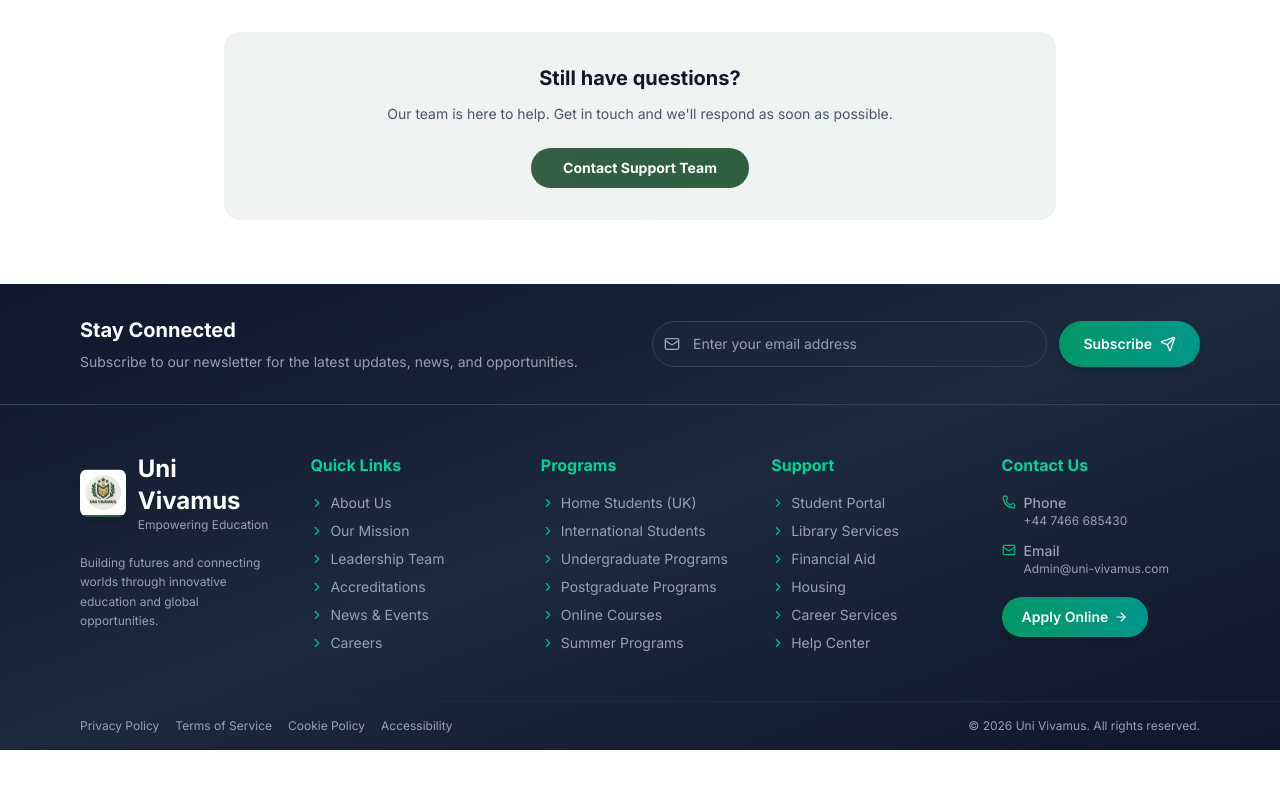
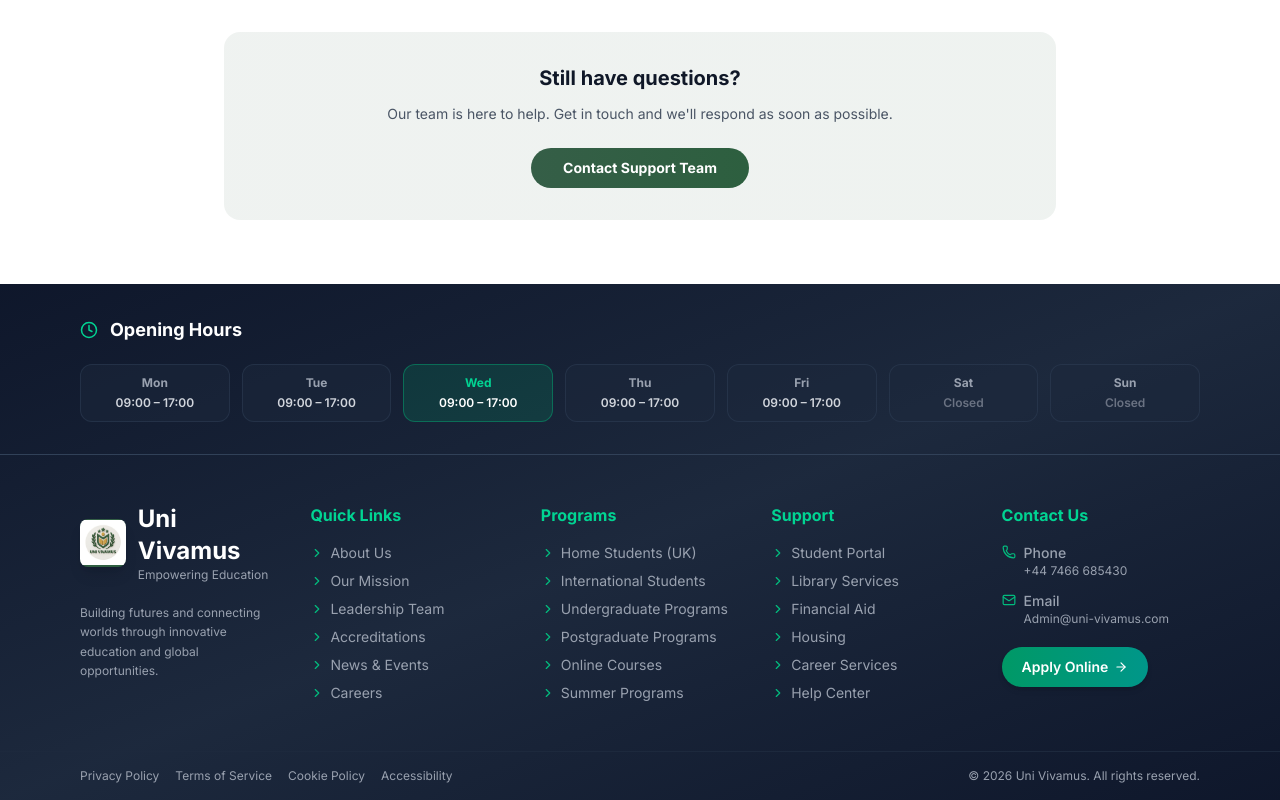
Before and after one commit to MuhammadUsman673/university, a Next.js app: page /contact in a window 1280 px wide. Shown: the part 2348-3148 px from the top of the page. Before the commit the page ends 3098 px from the top, so only its background shows below. Built offline with nearby package versions, Linux system fonts and the light colour scheme; a web font is replaced by a local one.

Commit message:
Your commit message

```diff
--- a/app/components/ContactForm.js
+++ b/app/components/ContactForm.js
@@ -56,7 +56,7 @@ const INFO_CARDS = [
     title: 'Global Campuses',
     subtitle: '12 campuses across UK & worldwide',
     value: 'Find Your Campus →',
-    href: '/campuses',
+    href: '#',
     gradient: 'from-emerald-700 to-teal-600',
   },
 ];
--- a/app/components/Footer.js
+++ b/app/components/Footer.js
@@ -6,27 +6,24 @@ import Image from 'next/image';
 import {
   Mail,
   Phone,
-  Send,
   ChevronRight,
-  ArrowRight
+  ArrowRight,
+  Clock
 } from 'lucide-react';
-import { useState } from 'react';
+
+const hours = [
+  { day: 'Mon', time: '09:00 – 17:00' },
+  { day: 'Tue', time: '09:00 – 17:00' },
+  { day: 'Wed', time: '09:00 – 17:00' },
+  { day: 'Thu', time: '09:00 – 17:00' },
+  { day: 'Fri', time: '09:00 – 17:00' },
+  { day: 'Sat', time: 'Closed' },
+  { day: 'Sun', time: 'Closed' },
+];
+
+const today = new Date().toLocaleDateString('en-GB', { weekday: 'short' });
 
 const Footer = () => {
-  const [email, setEmail] = useState('');
-  const [isSubmitting, setIsSubmitting] = useState(false);
-
-  const handleNewsletterSubmit = (e) => {
-    e.preventDefault();
-    setIsSubmitting(true);
-    // Add your newsletter logic here
-    setTimeout(() => {
-      setIsSubmitting(false);
-      setEmail('');
-      alert('Thank you for subscribing!');
-    }, 1000);
-  };
-
   const quickLinks = [
     { name: 'About Us' },
     { name: 'Our Mission' },
@@ -56,41 +53,33 @@ const Footer = () => {
 
   return (
     <footer className="bg-gradient-to-br from-slate-900 via-slate-800 to-slate-900 text-white">
-      {/* Newsletter Section */}
+
+      {/* Hours Banner */}
       <div className="border-b border-slate-700">
         <div className="max-w-6xl mx-auto px-4 py-8">
-          <div className="grid md:grid-cols-2 gap-6 items-center">
-            <div>
-              <h3 className="text-xl font-bold mb-2">
-                Stay Connected
-              </h3>
-              <p className="text-gray-400 text-sm">
-                Subscribe to our newsletter for the latest updates, news, and opportunities.
-              </p>
-            </div>
-            <form onSubmit={handleNewsletterSubmit} className="flex gap-3">
-              <div className="flex-1 relative">
-                <Mail className="absolute left-3 top-1/2 -translate-y-1/2 text-gray-400" size={16} />
-                <input
-                  type="email"
-                  value={email}
-                  onChange={(e) => setEmail(e.target.value)}
-                  placeholder="Enter your email address"
-                  required
-                  className="w-full pl-10 pr-4 py-3 bg-slate-800/50 border border-slate-700 rounded-full text-white placeholder-gray-400 text-sm focus:outline-none focus:border-emerald-500 transition-colors"
-                />
-              </div>
-              <motion.button
-                whileHover={{ scale: 1.05 }}
-                whileTap={{ scale: 0.95 }}
-                type="submit"
-                disabled={isSubmitting}
-                className="bg-gradient-to-r from-emerald-600 to-teal-600 hover:from-emerald-700 hover:to-teal-700 px-6 py-3 rounded-full font-semibold text-sm flex items-center gap-2 shadow-md hover:shadow-lg transition-all disabled:opacity-50"
-              >
-                {isSubmitting ? 'Subscribing...' : 'Subscribe'}
-                <Send size={16} />
-              </motion.button>
-            </form>
+          <div className="flex items-center gap-3 mb-5">
+            <Clock size={18} className="text-emerald-400" />
+            <h3 className="text-lg font-bold text-white">Opening Hours</h3>
+          </div>
+          <div className="grid grid-cols-2 sm:grid-cols-4 md:grid-cols-7 gap-3">
+            {hours.map(({ day, time }) => {
+              const isToday = today === day;
+              return (
+                <div
+                  key={day}
+                  className={`rounded-xl px-3 py-2.5 text-center ${
+                    isToday
+                      ? 'bg-emerald-600/20 border border-emerald-500/40'
+                      : 'bg-slate-800/50 border border-slate-700/50'
+                  }`}
+                >
+                  <p className={`text-xs font-bold mb-1 ${isToday ? 'text-emerald-400' : 'text-gray-400'}`}>{day}</p>
+                  <p className={`text-xs font-semibold ${time === 'Closed' ? 'text-gray-500' : isToday ? 'text-white' : 'text-gray-300'}`}>
+                    {time}
+                  </p>
+                </div>
+              );
+            })}
           </div>
         </div>
       </div>
@@ -99,7 +88,7 @@ const Footer = () => {
       <div className="max-w-6xl mx-auto px-4 py-12">
         <div className="grid grid-cols-1 md:grid-cols-2 lg:grid-cols-5 gap-8">
 
-          {/* Brand Column - EXACT SAME LOGO AS NAVBAR */}
+          {/* Brand Column */}
           <div className="lg:col-span-1">
             <Link href="/" className="flex items-center gap-3 group mb-5">
               <motion.div
@@ -128,7 +117,7 @@ const Footer = () => {
             </p>
           </div>
 
-          {/* Quick Links - Non-clickable */}
+          {/* Quick Links */}
           <div>
             <h4 className="text-base font-bold mb-4 text-emerald-400">Quick Links</h4>
             <ul className="space-y-2">
@@ -143,7 +132,7 @@ const Footer = () => {
             </ul>
           </div>
 
-          {/* Programs - Non-clickable */}
+          {/* Programs */}
           <div>
             <h4 className="text-base font-bold mb-4 text-emerald-400">Programs</h4>
             <ul className="space-y-2">
@@ -158,7 +147,7 @@ const Footer = () => {
             </ul>
           </div>
 
-          {/* Support & Resources - Non-clickable */}
+          {/* Support */}
           <div>
             <h4 className="text-base font-bold mb-4 text-emerald-400">Support</h4>
             <ul className="space-y-2">
@@ -173,13 +162,10 @@ const Footer = () => {
             </ul>
           </div>
 
-          {/* Contact Info - Only Email is clickable */}
+          {/* Contact Info */}
           <div>
             <h4 className="text-base font-bold mb-4 text-emerald-400">Contact Us</h4>
-
-            {/* Contact Details - Phone (non-clickable), Email (clickable) */}
             <div className="space-y-3 mb-5">
-              {/* Phone - Non-clickable */}
               <div className="flex items-start gap-2 text-gray-400">
                 <Phone size={14} className="mt-0.5 text-emerald-500" />
                 <div>
@@ -187,8 +173,6 @@ const Footer = () => {
                   <p className="text-xs">+44 7466 685430</p>
                 </div>
               </div>
-
-              {/* Email - Clickable (ONLY ONE) */}
               <a href="mailto:Admin@uni-vivamus.com" className="flex items-start gap-2 text-gray-400 hover:text-white transition-colors group">
                 <Mail size={14} className="mt-0.5 text-emerald-500" />
                 <div>
@@ -197,8 +181,6 @@ const Footer = () => {
                 </div>
               </a>
             </div>
-
-            {/* Apply Online - Clickable (ONLY ONE) */}
             <Link
               href="/apply"
               className="inline-flex items-center gap-1.5 bg-gradient-to-r from-emerald-600 to-teal-600 hover:from-emerald-700 hover:to-teal-700 text-white px-5 py-2.5 rounded-full font-semibold text-sm shadow-md hover:shadow-lg transition-all hover:scale-105"
@@ -215,19 +197,10 @@ const Footer = () => {
         <div className="max-w-6xl mx-auto px-4 py-4">
           <div className="flex flex-col md:flex-row justify-between items-center gap-3 text-xs text-gray-400">
             <div className="flex flex-wrap justify-center md:justify-start gap-4">
-              {/* All bottom links - Non-clickable */}
-              <span className="hover:text-white transition-colors cursor-default">
-                Privacy Policy
-              </span>
-              <span className="hover:text-white transition-colors cursor-default">
-                Terms of Service
-              </span>
-              <span className="hover:text-white transition-colors cursor-default">
-                Cookie Policy
-              </span>
-              <span className="hover:text-white transition-colors cursor-default">
-                Accessibility
-              </span>
+              <span className="hover:text-white transition-colors cursor-default">Privacy Policy</span>
+              <span className="hover:text-white transition-colors cursor-default">Terms of Service</span>
+              <span className="hover:text-white transition-colors cursor-default">Cookie Policy</span>
+              <span className="hover:text-white transition-colors cursor-default">Accessibility</span>
             </div>
             <div className="text-center md:text-right">
               <p>© {new Date().getFullYear()} Uni Vivamus. All rights reserved.</p>
```
